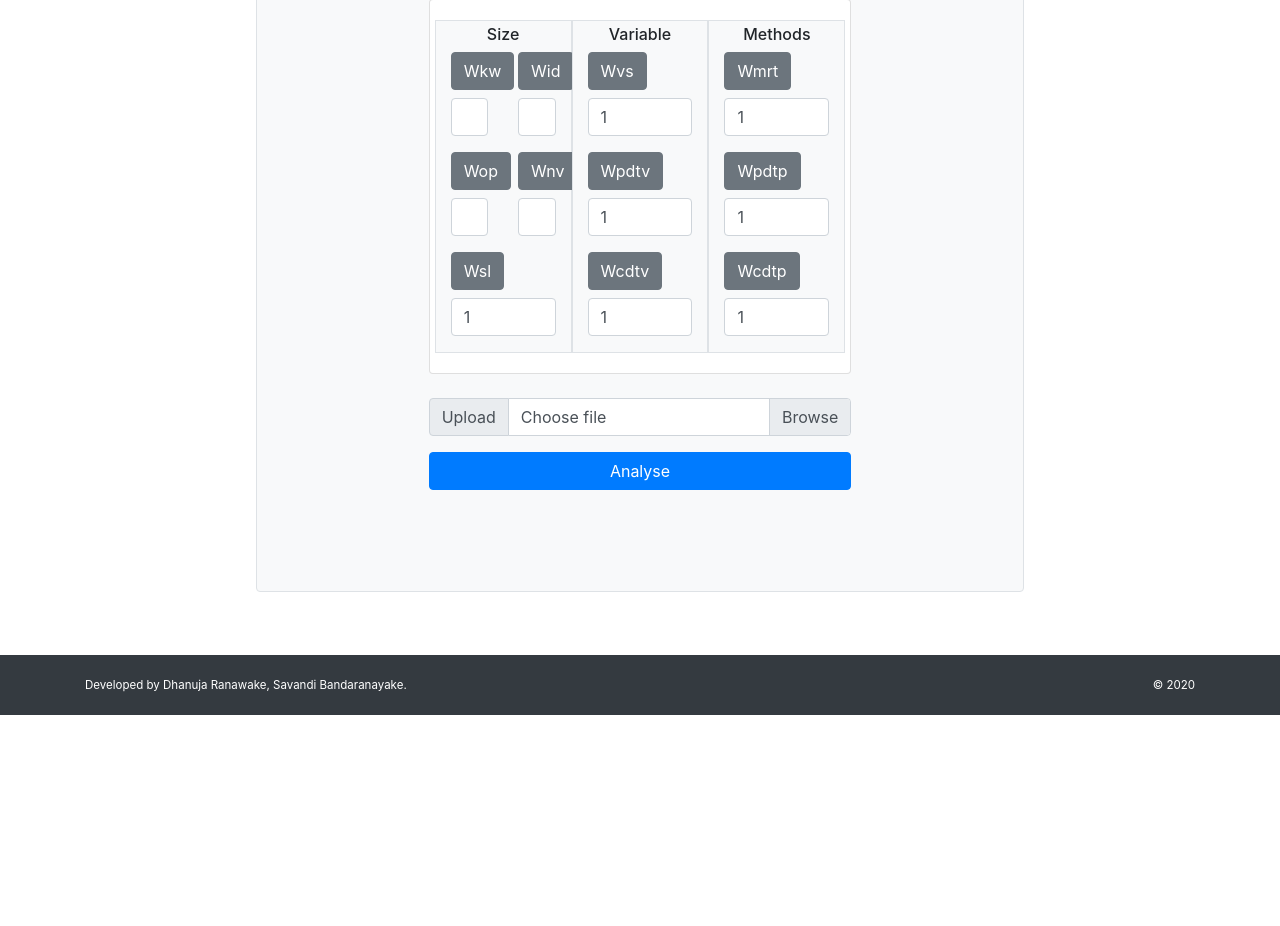
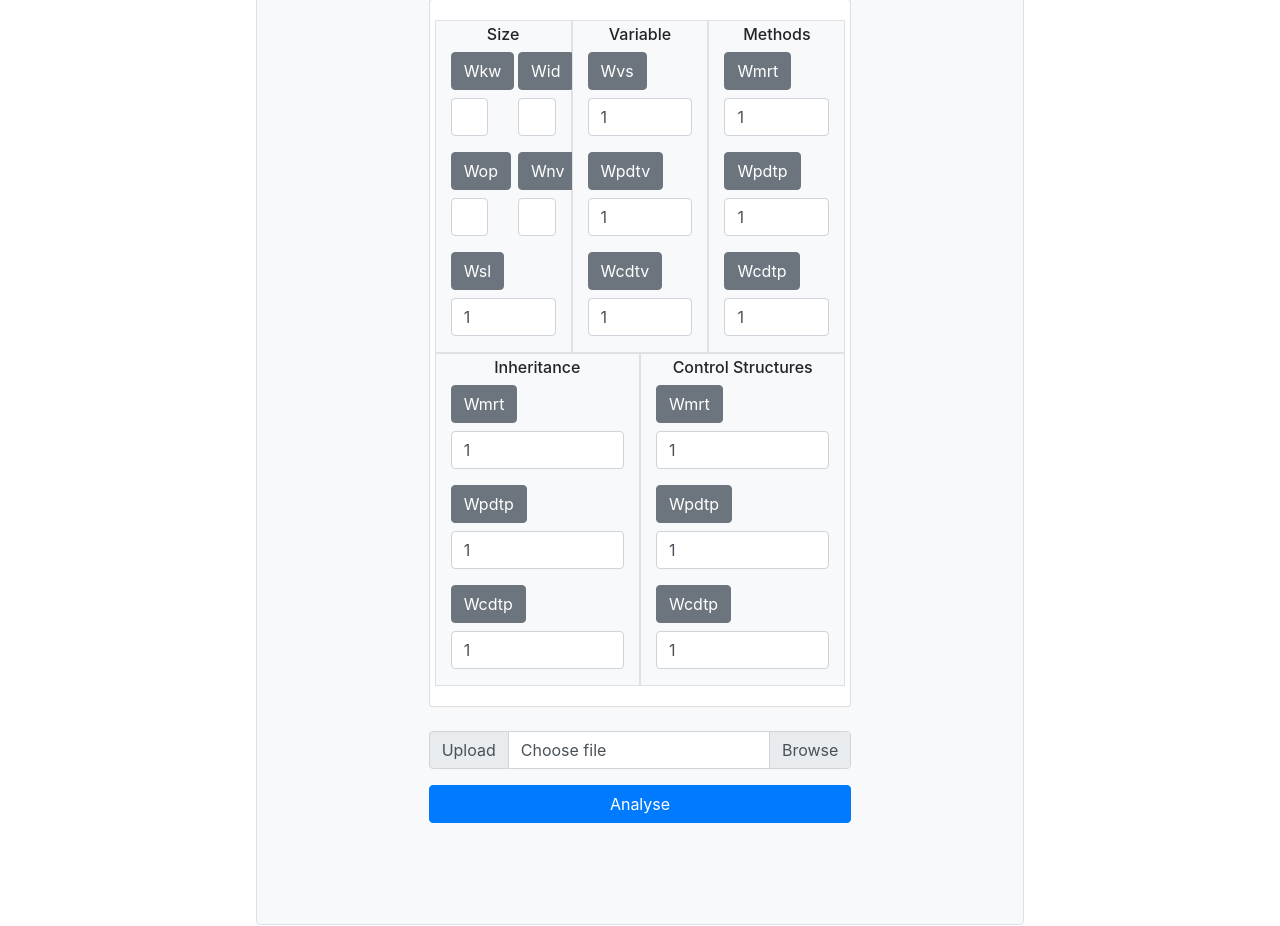
Before and after one commit to dhanuja-prathapa/ITPM, a PHP site: page / in a window 1280 px wide, after a click on "Advanced Settings". Shown: the part 463-1389 px from the top of the page. Before the commit the page ends 1178 px from the top, so only its background shows below. Run offline with PHP 8.4, Linux system fonts and the light colour scheme.

Commit message:
Update index.php

```diff
--- a/index.php
+++ b/index.php
@@ -84,6 +84,45 @@
                       </div>
                   </div>
                   <!--inheritance-->
+                      <div class="col-6 bg-light border">
+                          <div class="justify-content-md-center">
+                              <h6 style="text-align: center; padding-top: 4px;">Inheritance</h6>
+                          </div>
+                          <div class="row">
+                              <div class="form-group col-12">
+                                  <label class="btn btn-secondary" for="Wmrt" data-toggle="tooltip" data-placement="left" title="Weight due to method return type">Wmrt</label>
+                                  <input type="number" class="form-control" id="Wmrt" value="1">
+                              </div>
+                              <div class="form-group col-12">
+                                  <label class="btn btn-secondary" for="Wpdtp" data-toggle="tooltip" data-placement="left" title="Weight of primitive data type parameters">Wpdtp</label>
+                                  <input type="number" class="form-control" id="Wpdtp" value="1">
+                              </div>
+                              <div class="form-group col-12">
+                                  <label class="btn btn-secondary" for="Wcdtp" data-toggle="tooltip" data-placement="left" title="Weight of composite data type parameters">Wcdtp</label>
+                                  <input type="number" class="form-control" id="Wcdtp" value="1">
+                              </div>
+                          </div>
+                      </div>
+                      <!--conrtol-->
+                      <div class="col-6 bg-light border">
+                          <div class="justify-content-md-center">
+                              <h6 style="text-align: center; padding-top: 4px;">Control Structures</h6>
+                          </div>
+                          <div class="row">
+                              <div class="form-group col-12">
+                                  <label class="btn btn-secondary" for="Wmrt" data-toggle="tooltip" data-placement="left" title="Weight due to method return type">Wmrt</label>
+                                  <input type="number" class="form-control" id="Wmrt" value="1">
+                              </div>
+                              <div class="form-group col-12">
+                                  <label class="btn btn-secondary" for="Wpdtp" data-toggle="tooltip" data-placement="left" title="Weight of primitive data type parameters">Wpdtp</label>
+                                  <input type="number" class="form-control" id="Wpdtp" value="1">
+                              </div>
+                              <div class="form-group col-12">
+                                  <label class="btn btn-secondary" for="Wcdtp" data-toggle="tooltip" data-placement="left" title="Weight of composite data type parameters">Wcdtp</label>
+                                  <input type="number" class="form-control" id="Wcdtp" value="1">
+                              </div>
+                          </div>
+                      </div>
                   </div>
               </div>
           </div><br>
```
